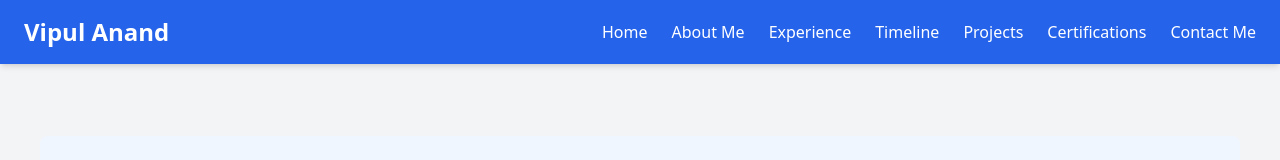
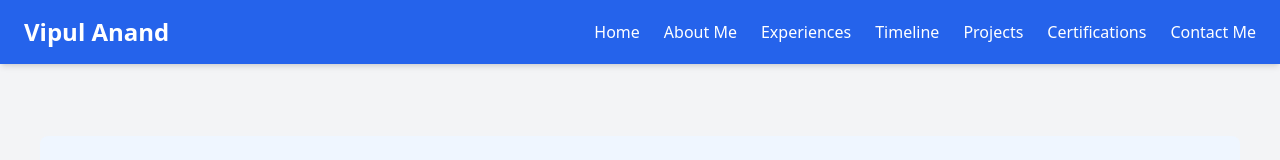
Before and after one commit to vipulanand2002/MyPortfolio, a Next.js app in the folder my-portfolio-website/: page / in a window 1280 px wide. Shown: the top 160 px of the page. Built offline with nearby package versions, Linux system fonts and the light colour scheme.

Commit message:
Navbar Change Basic

```diff
--- a/my-portfolio-website/app/components/Navbar.js
+++ b/my-portfolio-website/app/components/Navbar.js
@@ -18,7 +18,7 @@ export default function Navbar() {
           </li>
           <li>
             <Link href="/experience" className="hover:text-gray-200">
-              Experience
+              Experiences
             </Link>
           </li>
           <li>
```
